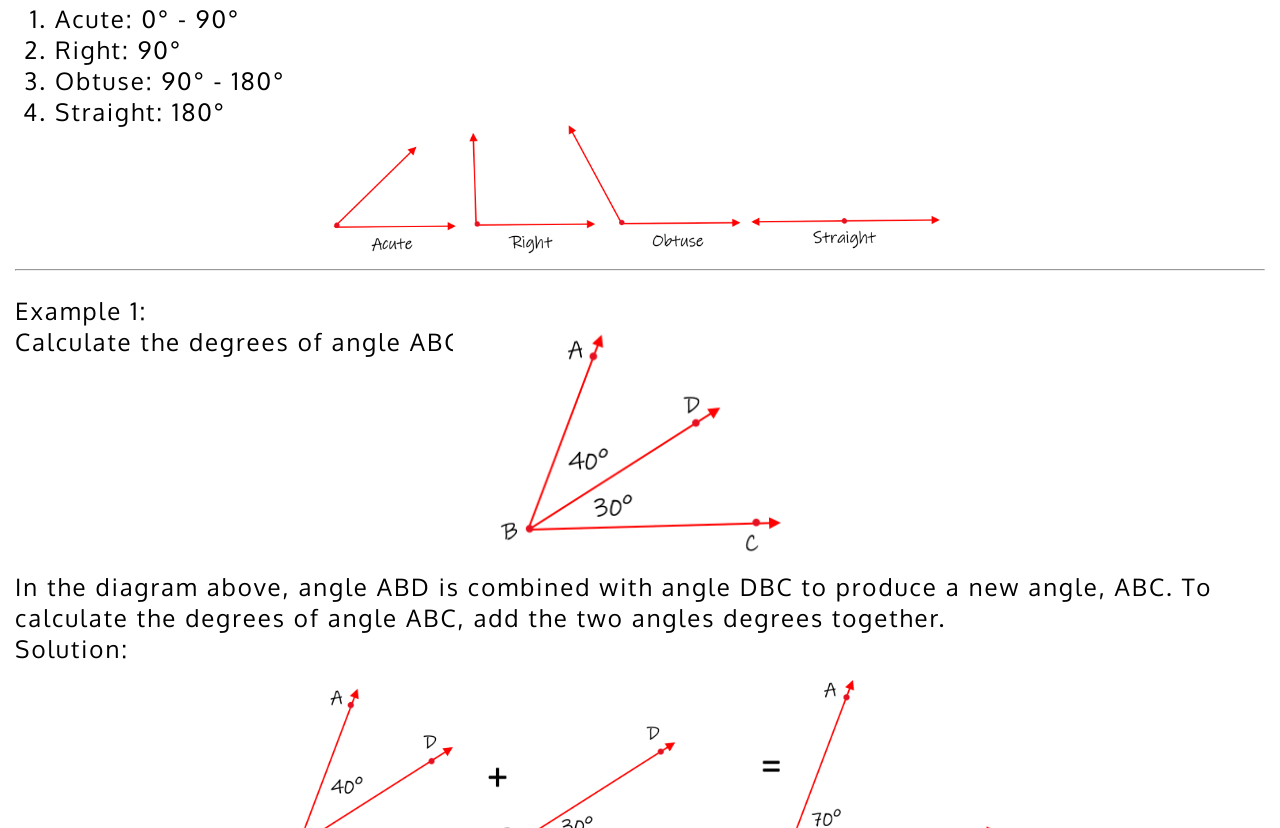
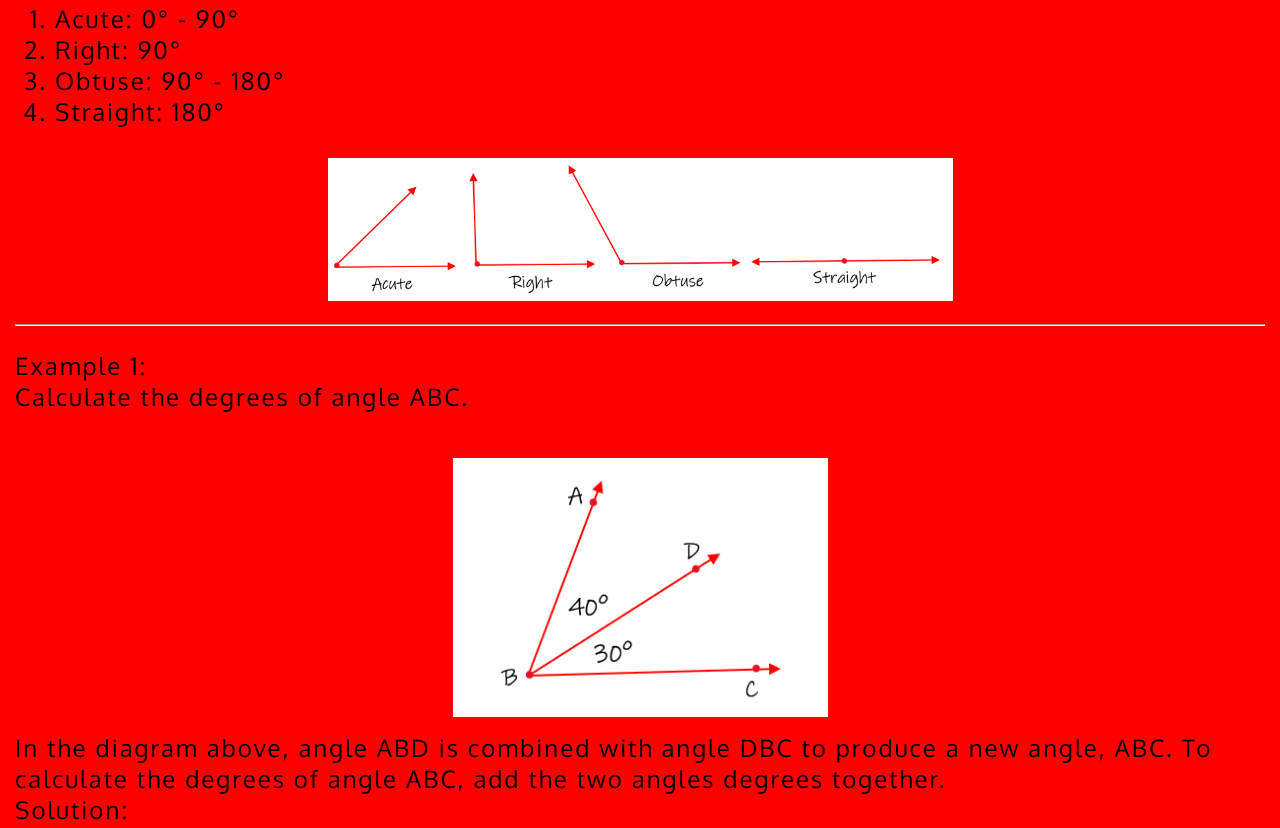
Before and after one commit to jillwilliams/Angle-Addition-Postulate, a plain HTML site: page index.html in a window 1280 px wide. Shown: the part 272-1100 px from the top of the page. Drawn offline with Linux system fonts and the light colour scheme; a web font is replaced by a local one.

Commit message:
Final Draft

```diff
--- a/index.html
+++ b/index.html
@@ -48,7 +48,7 @@
     </p>
     <p>
         Example 1:<br>
-        Calculate the degrees of angle ABC.<br>
+        Calculate the degrees of angle ABC.<br><br>
         <img src="images/pic2.png" alt="example 1" id="pic2" />
         In the diagram above, angle ABD is combined with angle DBC to produce a new angle, ABC. To calculate the degrees of angle ABC, add the two angles degrees together.<br>
         Solution:<br>
@@ -68,7 +68,7 @@
         Example 3:<br>
         Calculate the degrees of angle ABC.<br>
         <img src="images/pic6.png" alt="example 3" id="pic6" /><br><br>
-        To calculate the degrees of angle ABC, add the two angles' degrees together.<br><br>
+        To calculate the degrees of angle ABC, add the two angles' degrees together.<br>
         <img src="images/pic7.png" alt="example 3" id="pic7" /><br>
         Angle ABC is 180°.<hr>
     </p>
--- a/styles.css
+++ b/styles.css
@@ -1,8 +1,8 @@
 body {
     font-family: "Oxygen";
     letter-spacing: 2px;
-    margin: 25px 15px 45px 15px
-
+    margin: 25px 15px 45px 15px;
+    background-color: red;
 }
 h1 {
     font-family: "Oxygen";
@@ -24,7 +24,8 @@ li {
     height: auto;
     margin-left: 25%;
     margin-right: 25%;
-    margin-top: -25px;
+    margin-top: 15px;
+    margin-bottom: 15px;
 
 }
 #pic2, #pic4, #pic6, #pic8, #pic10 {
@@ -32,15 +33,16 @@ li {
     height: auto;
     margin-left: 35%;
     margin-right: 35%;
-    margin-top: -45px;
-
+    margin-top: 15px;
+    margin-bottom: 15px;
 }
 #pic3, #pic5, #pic7, #pic9, #pic11 {
     width: 60%;
     height: auto;
     margin-left: 20%;
     margin-right: 20%;
-    margin-top: 1px;
+    margin-top: 15px;
+    margin-bottom: 15px;
 
 }
 
```
